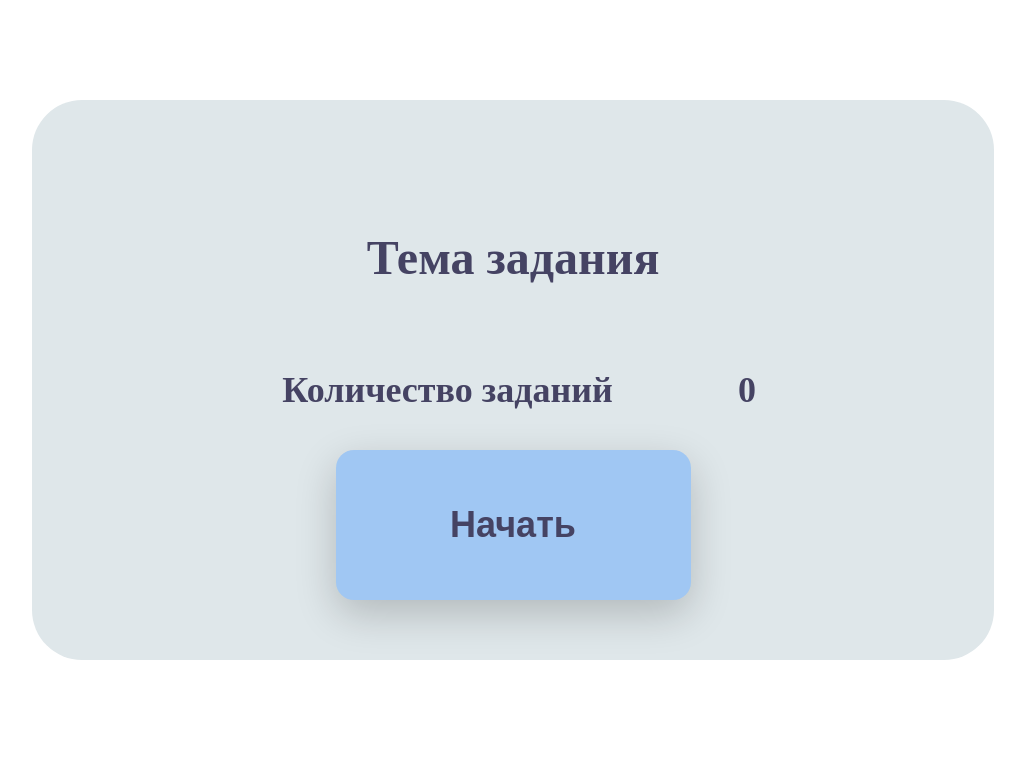
After one commit to kokhvics/Course_Project, a Flask app: template templates/exer_info.html in a window 1280 px wide. The commit adds this page. Shown: the top 759 px of the page, without its empty margins (127-1152 px from the left). Run offline with Flask 3, Linux system fonts and the light colour scheme; the template is opened without the code that fills it, so the values that code supplies are empty; some libraries are stand-ins or nearby versions.

Commit message:
Added new html page Next: fix the exersice realisation

```diff
--- a/main.py
+++ b/main.py
@@ -87,7 +87,12 @@ def home_page():
 #нужно завести массив или другую структуру данных, чтобы хранить а)количество заданий в этой теме, б)присваивать номеру
 #задания которе сейчас выполняется id задания из бд
 
+
 @app.route('/exersice')
+def exers_info():
+    return render_template('exer_info.html')
+
+@app.route('/exersice_start')
 def exers_num():
     return render_template('the_exercise.html')
 
--- a/static/exers.css
+++ b/static/exers.css
@@ -159,3 +159,72 @@ body {
         opacity: 1;
     }
 }
+
+.info-container{
+    width: 750px;
+    height: 441px;
+    background-color: #DFE7EA;
+    border-radius: 50px;
+    display: flex;
+    flex-direction: column;
+   padding: 82px 106px 37px;
+    align-items: safe center;
+    margin: 100px auto
+}
+
+.main-title-text-style {
+   font-size: 48px;
+   font-weight: bold;
+   color:#454363;
+   text-align: center;
+}
+.task-info-container {
+   display: flex;
+   flex: 0 0 auto;
+   flex-direction: row;
+   align-items: flex-start;
+   align-self: stretch;
+   justify-content: flex-start;
+   padding-right: 96px;
+   padding-left: 96px;
+}
+
+.task-count-display-style1 {
+   box-sizing: border-box;
+   flex: 0 0 427px;
+   font-size: 36px;
+   font-weight: bold;
+   color:#454363;
+   text-align: center;
+}
+.task-count-display-style {
+   box-sizing: border-box;
+   flex: 1 0 65px;
+   padding-bottom: 3px;
+   margin-left: 41px;
+   font-size: 36px;
+   font-weight: bold;
+   color:#454363;
+   text-align: center;
+   white-space: pre-wrap;
+}
+
+.start-button-container {
+   box-sizing: border-box;
+   flex: 0 0 auto;
+   width: 355px;
+   height: 150px;
+   background-color: #A0C7F3;
+   border-radius: 18px;
+   box-shadow: 0px 14px 42px rgba(0, 0, 0, 0.2);
+   border: none;
+}
+
+.intro-text-heading {
+   flex: 0 0 auto;
+   font-size: 36px;
+   font-weight: bold;
+   color:#454363;
+   text-align: center;
+   white-space: pre-wrap;
+}
--- /dev/null
+++ b/templates/exer_info.html
@@ -0,0 +1,27 @@
+<!DOCTYPE html>
+<html lang="en">
+<head>
+    <meta charset="UTF-8">
+    <title>Smarty</title>
+    <link rel="stylesheet" type="text/css" href="{{ url_for('static', filename='exers.css') }}">
+</head>
+<body>
+
+
+<div style="display: flex; flex-direction: column;">
+    <div class="info-container">
+        <p class="main-title-text-style">Тема задания</p>
+        <div class="task-info-container" >
+            <p class="task-count-display-style1">Количество заданий</p>
+            <p class="task-count-display-style">0</p>
+        </div>
+
+        <button class="start-button-container">
+            <p class="intro-text-heading">Начать</p>
+        </button>
+    </div>
+</div>
+
+
+</body>
+</html>
```
